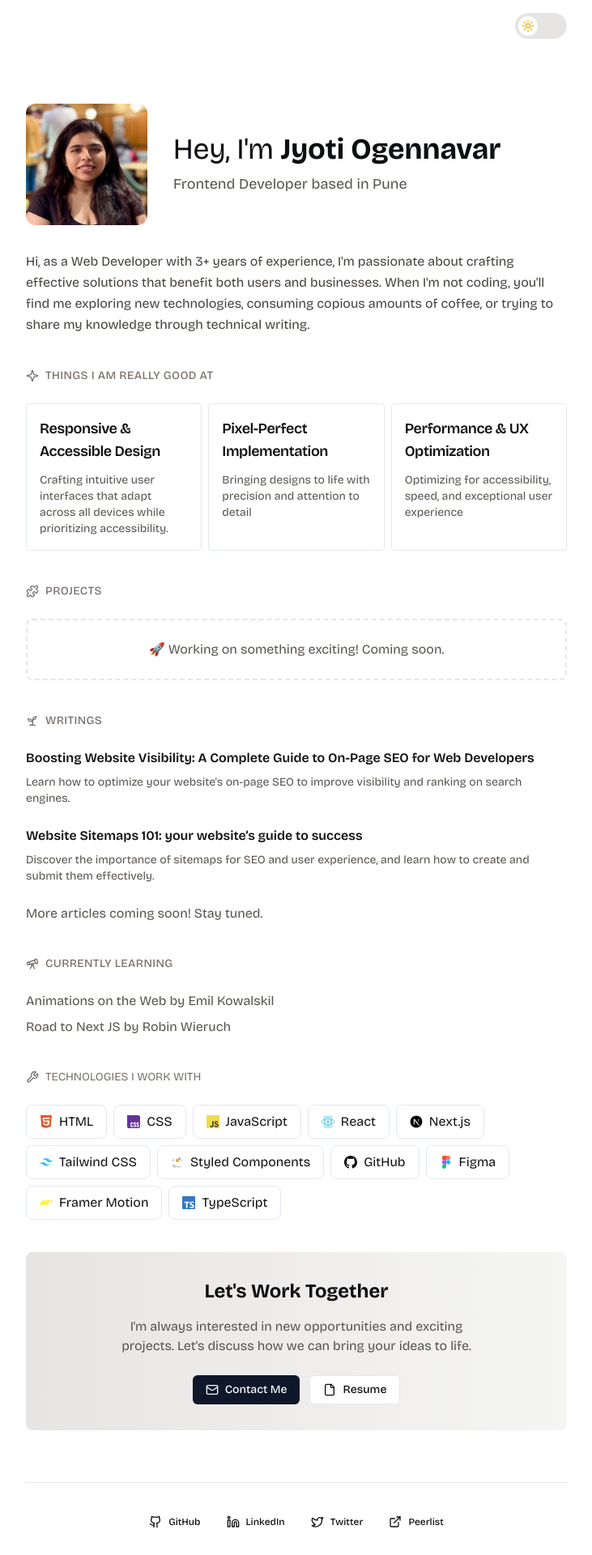
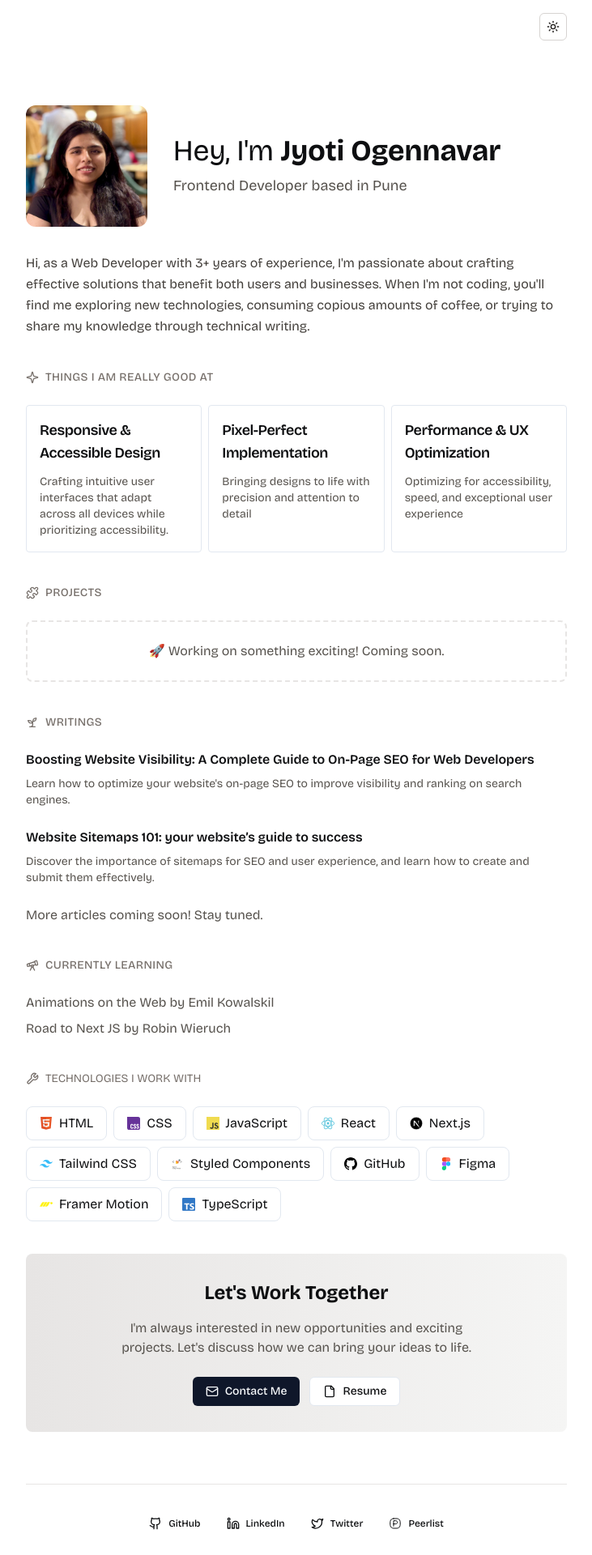
Before and after one commit to jyotiogennavar/portfolio, a Next.js app: page / in a window 1280 px wide. Shown: the top 1920 px of the page at 81% size, without its empty margins (274-1005 px from the left). Built offline with nearby package versions, Linux system fonts and the light colour scheme.

Commit message:
feat: add Peerlist icon to footer and refactor theme toggle for improved accessibility and styling

```diff
--- a/src/components/footer.tsx
+++ b/src/components/footer.tsx
@@ -2,8 +2,35 @@
 
 import { motion } from "framer-motion"
 import { Button } from "@/components/ui/button"
-import { Github, Linkedin, Twitter, ExternalLink } from "lucide-react"
+import { Github, Linkedin, Twitter } from "lucide-react"
 import Link from "next/link"
+
+const PeerlistIcon = ({ className }: { className?: string }) => (
+  <svg
+    width="24"
+    height="24"
+    viewBox="0 0 24 24"
+    strokeWidth="1.5"
+    fill="none"
+    xmlns="http://www.w3.org/2000/svg"
+    className={className}
+  >
+    <path
+      d="M8.87026 3H15.1297C18.187 3 20.7554 5.29881 21.093 8.33741L21.3037 10.2331C21.4342 11.4074 21.4342 12.5926 21.3037 13.7669L21.093 15.6626C20.7554 18.7012 18.187 21 15.1297 21H8.87026C5.81296 21 3.24458 18.7012 2.90695 15.6626L2.69632 13.7669C2.56584 12.5926 2.56584 11.4074 2.69632 10.2331L2.90695 8.33741C3.24458 5.29881 5.81296 3 8.87026 3Z"
+      stroke="currentColor"
+      strokeWidth="1.5"
+      strokeLinecap="round"
+      strokeLinejoin="round"
+    />
+    <path
+      d="M9 17L9 13M9 13L9 7L13 7C14.6569 7 16 8.34315 16 10V10C16 11.6569 14.6569 13 13 13L9 13Z"
+      stroke="currentColor"
+      strokeWidth="1.5"
+      strokeLinecap="round"
+      strokeLinejoin="round"
+    />
+  </svg>
+)
 
 const socialLinks = [
   {
@@ -24,7 +51,7 @@ const socialLinks = [
   {
     name: "Peerlist",
     href: "https://peerlist.io/jyotiogennavar",
-    icon: ExternalLink,
+    icon: PeerlistIcon,
   },
 ]
 
--- a/src/components/theme-toggle.tsx
+++ b/src/components/theme-toggle.tsx
@@ -1,43 +1,43 @@
-"use client";
+"use client"
 
-import * as motion from "motion/react-client";
-import { Moon, Sun } from "lucide-react";
-import { useTheme } from "./theme-provider";
+import { useTheme } from "./theme-provider"
+import { Sun, Moon } from "lucide-react"
 
 export function ThemeToggle() {
-  const { theme, setTheme } = useTheme();
+  const { theme, setTheme } = useTheme()
 
   const toggleTheme = () => {
-    setTheme(theme === "light" ? "dark" : "light");
-  };
+    setTheme(theme === "light" ? "dark" : "light")
+  }
 
-  const isDark = theme === "dark";
+  const isDark = theme === "dark"
 
   return (
     <button
-      className="w-16 h-8 bg-stone-200 dark:bg-stone-700 rounded-full cursor-pointer flex p-1 transition-colors duration-200"
-      style={{
-        justifyContent: isDark ? "flex-end" : "flex-start",
-      }}
+      type="button"
       onClick={toggleTheme}
-      aria-label={`Switch to ${isDark ? 'light' : 'dark'} mode`}
+      className="relative px-2 py-2 rounded-md border border-stone-300 dark:border-stone-600 text-sm bg-white dark:bg-stone-800 text-stone-900 dark:text-stone-100 hover:bg-stone-50 dark:hover:bg-stone-700 transition-colors active:scale-90"
+      aria-pressed={isDark}
+      aria-label={`Switch to ${isDark ? "light" : "dark"} mode`}
     >
-      <motion.div
-        className="w-6 h-6 bg-white dark:bg-stone-900 rounded-full flex items-center justify-center"
-        layout
-        transition={{
-          type: "spring",
-          visualDuration: 0.2,
-          bounce: 0.2,
-        }}
-      >
-        {/* Conditionally render icon based on theme */}
-        {isDark ? (
-          <Moon className="w-4 h-4 text-blue-400" />
-        ) : (
-          <Sun className="w-4 h-4 text-yellow-500" />
-        )}
-      </motion.div>
+      <div className="relative w-4 h-4">
+        <Sun
+          aria-hidden="true"
+          className={`h-4 w-4 absolute inset-0 transition-all duration-500 ${
+            isDark
+              ? "scale-0 opacity-0 rotate-180"
+              : "scale-100 opacity-100 rotate-0 animate-in spin-in-180 zoom-in-50 duration-500"
+          }`}
+        />
+        <Moon
+          aria-hidden="true"
+          className={`h-4 w-4 absolute inset-0 transition-all duration-500 ${
+            isDark
+              ? "scale-100 opacity-100 rotate-0 animate-in spin-in-180 zoom-in-50 duration-500"
+              : "scale-0 opacity-0 -rotate-180"
+          }`}
+        />
+      </div>
     </button>
-  );
+  )
 }
```
